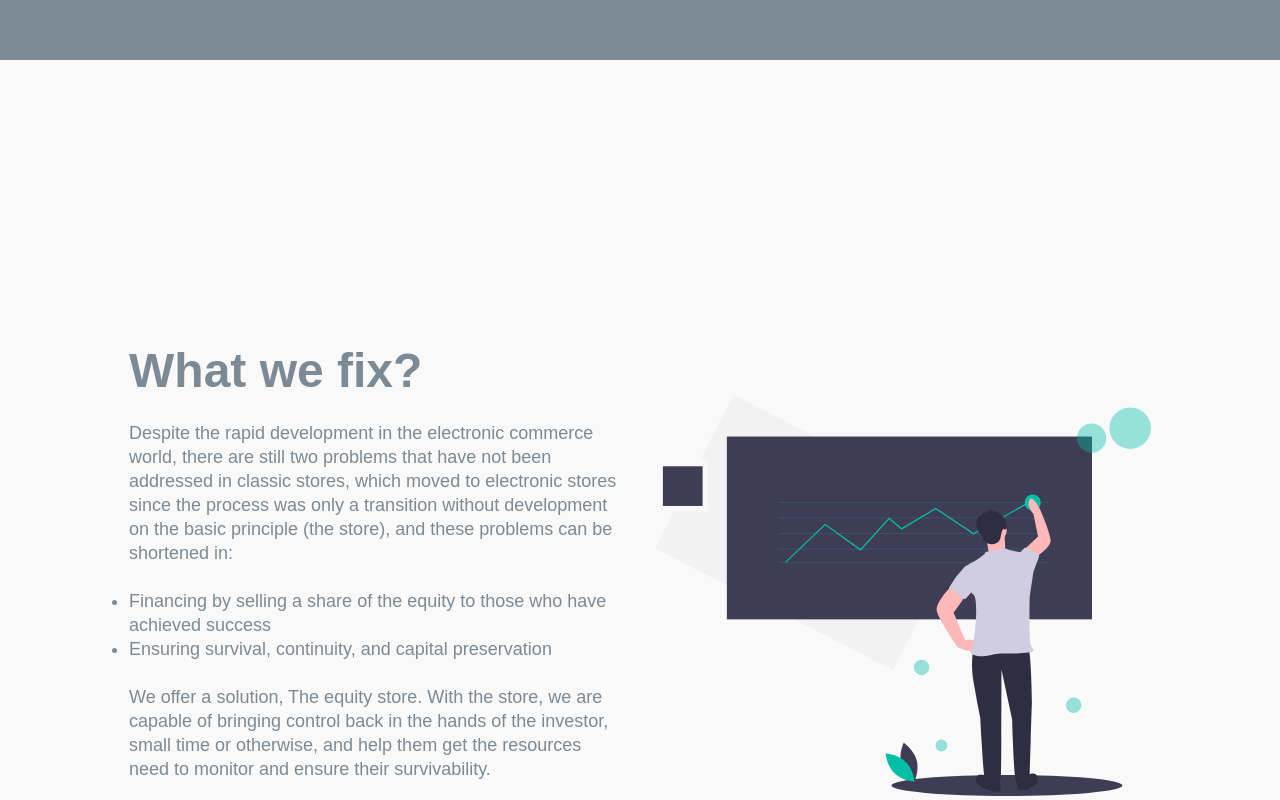
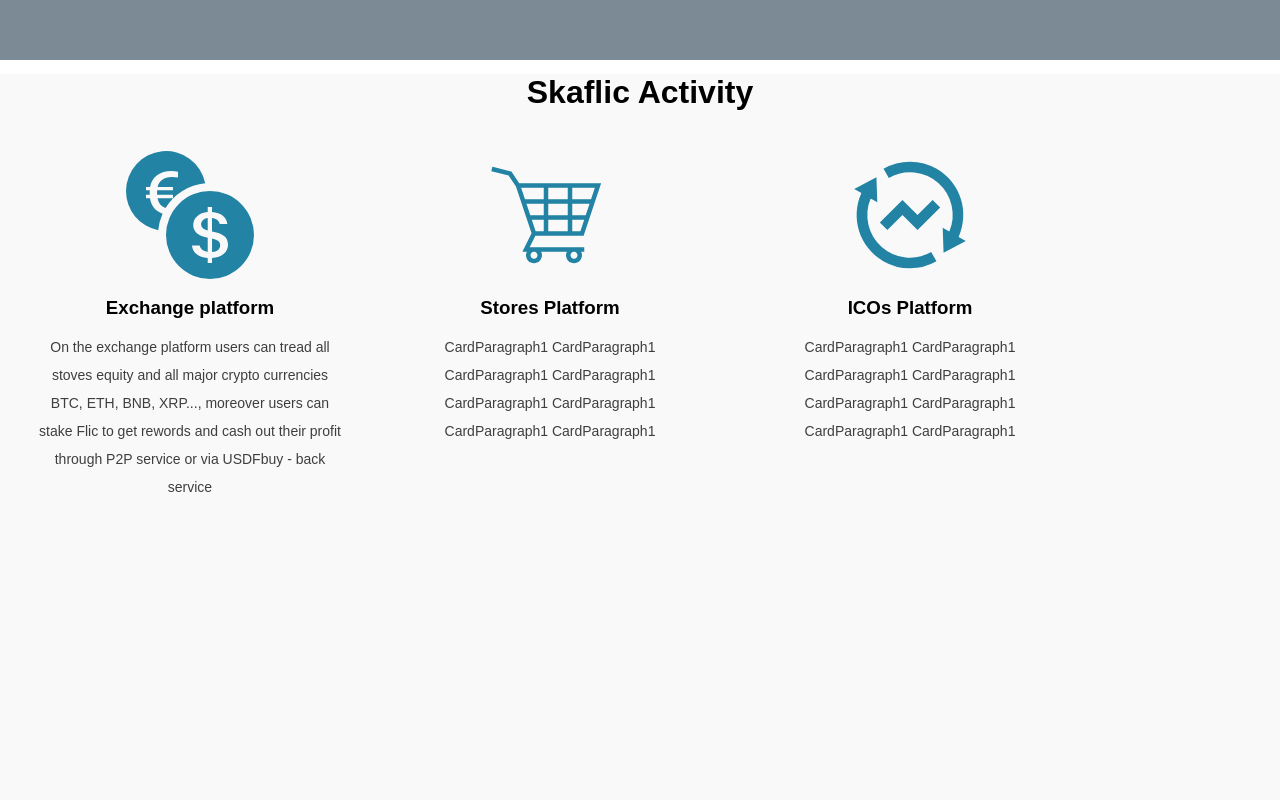
Before and after one commit to Omar-Alhazmi/skaflic, a React (Create React App) app: page / in a window 1280 px wide. Shown: the part 1040-1840 px from the top of the page. Built offline with nearby package versions, Linux system fonts and the light colour scheme.

Commit message:
activity section done! v 0.1

```diff
--- a/src/components/InfoSection/Data.js
+++ b/src/components/InfoSection/Data.js
@@ -1,21 +1,48 @@
 import * as StyledTable from './StyledTabled.js'
+import * as InfoElements from "./InfoElements";
+import { BsCurrencyExchange} from "react-icons/bs";
+import { GiShoppingCart} from "react-icons/gi";
+import { RiExchangeFundsLine} from "react-icons/ri";
 
-const des =
-    <>
-        Despite the rapid development in the electronic commerce world,
-        there are still two problems that have not been addressed in classic stores,
-        which moved to electronic stores since the process was only a transition without development
-        on the basic principle (the store), and these problems can be shortened in:
-        <br />
-        <br />
-        <ul>
-            <li>Financing by selling a share of the equity to those who have achieved success</li>
-            <li>Ensuring survival, continuity, and capital preservation</li>
-        </ul>
-        <br />
-        We offer a solution, The equity store.
-        With the store, we are capable of bringing control back in the hands of the investor, small time or otherwise, and help them get the resources need to monitor and ensure their survivability.
-    </>
+ const data =
+ <InfoElements.ActivityContainer>
+ <InfoElements.OneActivityContainer>
+     <InfoElements.IconContainer>
+    <BsCurrencyExchange  color='rgb(34 131 164)' size='8em'/>
+     </InfoElements.IconContainer>
+     <InfoElements.CardTitle>
+     Exchange platform
+     </InfoElements.CardTitle>
+     <InfoElements.CardParagraph>
+     On the exchange platform users can tread all stoves equity and all major crypto currencies BTC, ETH, BNB, XRP..., moreover
+ users can stake Flic to get rewords and cash out their profit through P2P service or via USDFbuy - back service
+     </InfoElements.CardParagraph>
+ </InfoElements.OneActivityContainer>
+ <InfoElements.OneActivityContainer>
+     <InfoElements.IconContainer>
+     <GiShoppingCart  color='rgb(34 131 164)' size='8em'/>
+     </InfoElements.IconContainer>
+     <InfoElements.CardTitle>
+         Stores Platform
+     </InfoElements.CardTitle>
+     <InfoElements.CardParagraph>
+     CardParagraph1 CardParagraph1 CardParagraph1 CardParagraph1
+     CardParagraph1 CardParagraph1 CardParagraph1 CardParagraph1
+     </InfoElements.CardParagraph>
+ </InfoElements.OneActivityContainer>
+ <InfoElements.OneActivityContainer>
+     <InfoElements.IconContainer>
+     <RiExchangeFundsLine  color='rgb(34 131 164)' size='8em'/>
+     </InfoElements.IconContainer>
+     <InfoElements.CardTitle>
+         ICOs Platform
+     </InfoElements.CardTitle>
+     <InfoElements.CardParagraph>
+     CardParagraph1 CardParagraph1 CardParagraph1 CardParagraph1
+     CardParagraph1 CardParagraph1 CardParagraph1 CardParagraph1
+     </InfoElements.CardParagraph>
+ </InfoElements.OneActivityContainer>
+ </InfoElements.ActivityContainer>
 const tokenAndContract =
 <>
         <StyledTable.TableWrapper >
@@ -47,15 +74,10 @@ const tokenAndContract =
 
 export const section_1 = {
     id: 'what_we_fix',
-    lightBg: true,
-    lightText: false,
-    lightTextDesc: false,
-    headline: 'What we fix?',
-    description: des,
-    imgStart: false,
-    img: require('../../images/whatWeFix .svg').default,
-    alt: 'Car',
-    darkText: true,
+    lightBg:true,
+    cardData: data,
+    lightText:false,
+    lightTextDesc:false,
 };
 export const section_4 = {
     id: 'token_and_contract',
--- a/src/components/InfoSection/InfoElements.js
+++ b/src/components/InfoSection/InfoElements.js
@@ -9,6 +9,71 @@ export const InfoContainer=styled.div`
         padding:100px 0;
     }
 `;
+export const ActivityContainer = styled.div`
+    display: flex;
+    flex-flow: column wrap;
+    -webkit-box-align: center;
+    align-items: center;
+    -webkit-box-pack: center;
+    justify-content: center;
+    width: 100%;
+    height:fit-content ;
+    max-width:1100px;
+    min-height: 1100px;
+    z-index: 1;
+    @media screen and (min-width:768px){
+    flex-direction: row;
+    align-items: flex-start;
+}`;
+export const OneActivityContainer=styled.div`
+  display: flex;
+    -webkit-box-pack: center;
+    justify-content: center;
+    -webkit-box-align: center;
+    align-items: center;
+    flex-direction: column;
+    padding: 26px;
+    max-width: 360px;
+    text-align: center;
+    flex-basis: 33%;
+    /* @media screen and (min-width:768px){
+    flex-direction: row;
+    align-items: flex-start;
+} */
+`
+export const IconContainer =styled.div`
+    margin-bottom:14px;
+@media screen and (max-width:768px){
+    margin-bottom:18px;
+    }
+`
+export const SectionTitle =styled.h1`
+    margin:14px auto;
+    color:#000;
+    text-align:center;
+@media screen and (max-width:768px){
+    margin-bottom:18px;
+    }
+`
+export const CardTitle =styled.h3`
+    margin-bottom:14px;
+    color:#000;
+@media screen and (max-width:768px){
+    margin-bottom:18px;
+    }
+`
+export const CardParagraph =styled.p`
+    font-size: 14px;
+    opacity: 0.75;
+    line-height: 28px;
+    width: 100%;
+    color:#000;
+
+@media screen and (max-width:768px){
+    font-size: 16px;
+    line-height: 24px;
+    }
+`
 export const InfoContainer2=styled.div`
     color: #fff;
     z-index:1;
--- a/src/components/InfoSection/index.js
+++ b/src/components/InfoSection/index.js
@@ -1,7 +1,7 @@
 import React from "react";
 import {Button} from "../ButtonElements";
 import * as InfoElements from "./InfoElements";
-const InfoSection = ({lightBg,id,imgStart,topLine,lightText,headline,darkText,description,buttonLabel,img,alt,primary,dark,dark2}) => {
+const InfoSection = ({lightBg,id,imgStart,topLine,lightText,headline,darkText,description,buttonLabel,img,alt,primary,dark,dark2,cardData}) => {
   return (
     <>
      {id === "ico" ?
@@ -28,29 +28,11 @@ const InfoSection = ({lightBg,id,imgStart,topLine,lightText,headline,darkText,de
           </InfoElements.InfoContainer2>
        :
        <>
-       <InfoElements.InfoContainer lightBg={lightBg} id={id}>
-        <InfoElements.InfoWrapper>
-          <InfoElements.InfoRow imgStart={imgStart}>
-            <InfoElements.Column1>
-              <InfoElements.TextWrapper>
-                <InfoElements.TopLine>{topLine}</InfoElements.TopLine>
-                <InfoElements.Heading lightText={lightText}>{headline}</InfoElements.Heading>
-                <InfoElements.Subtitle darkText={darkText}>{description}</InfoElements.Subtitle>
-                <InfoElements.BtnWrap>
-                  {/* <Button to="home" smooth={true} duration={500} spy={true} exact="true" offset={-80} primary={primary ? 1:0 }  dark={dark ? 1 :0}  dark2={dark2 ? 1:0}>{buttonLabel}</Button> */}
-                </InfoElements.BtnWrap>
-              </InfoElements.TextWrapper>
-            </InfoElements.Column1>
-            <InfoElements.Column2>
-              <InfoElements.ImgWrap>
-                <InfoElements.Img src={img}  alt={alt}/>
-              </InfoElements.ImgWrap>
-            </InfoElements.Column2>
-          </InfoElements.InfoRow>
-        </InfoElements.InfoWrapper>
+  <InfoElements.InfoContainer lightBg={lightBg}  lightText={false} darkText={true} id={id}>
+  <InfoElements.SectionTitle darkText={true}> Skaflic Activity</InfoElements.SectionTitle>
 
+        {cardData}
       </InfoElements.InfoContainer>
-
       </>
       }
     </>
--- a/src/components/Navbar/index.js
+++ b/src/components/Navbar/index.js
@@ -50,7 +50,7 @@ const toggleHome=()=>{
           </MobileIcon>
           <NavMenu>
             <NavItem>
-              <NavLinks to="what_we_fix" smooth={true} duration={500} spy={true} exact='true' offset={-80}>What we fix</NavLinks>
+              <NavLinks to="what_we_fix" smooth={true} duration={500} spy={true} exact='true' offset={-80}>Skaflic Activity</NavLinks>
             </NavItem>
             <NavItem>
               <NavLinks to="road_map" smooth={true} duration={500} spy={true} exact='true' offset={-80}>Road Map</NavLinks>
```
